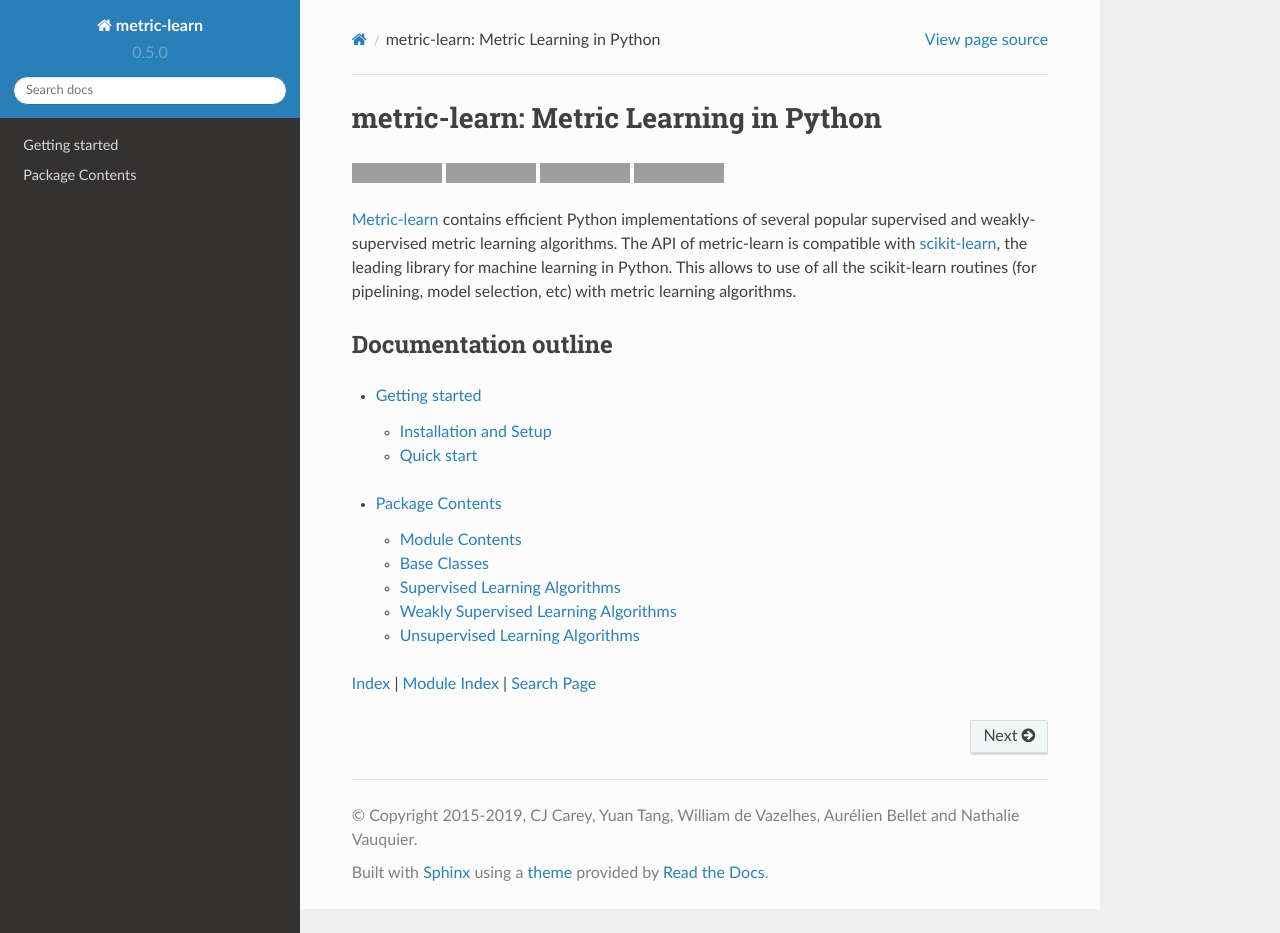
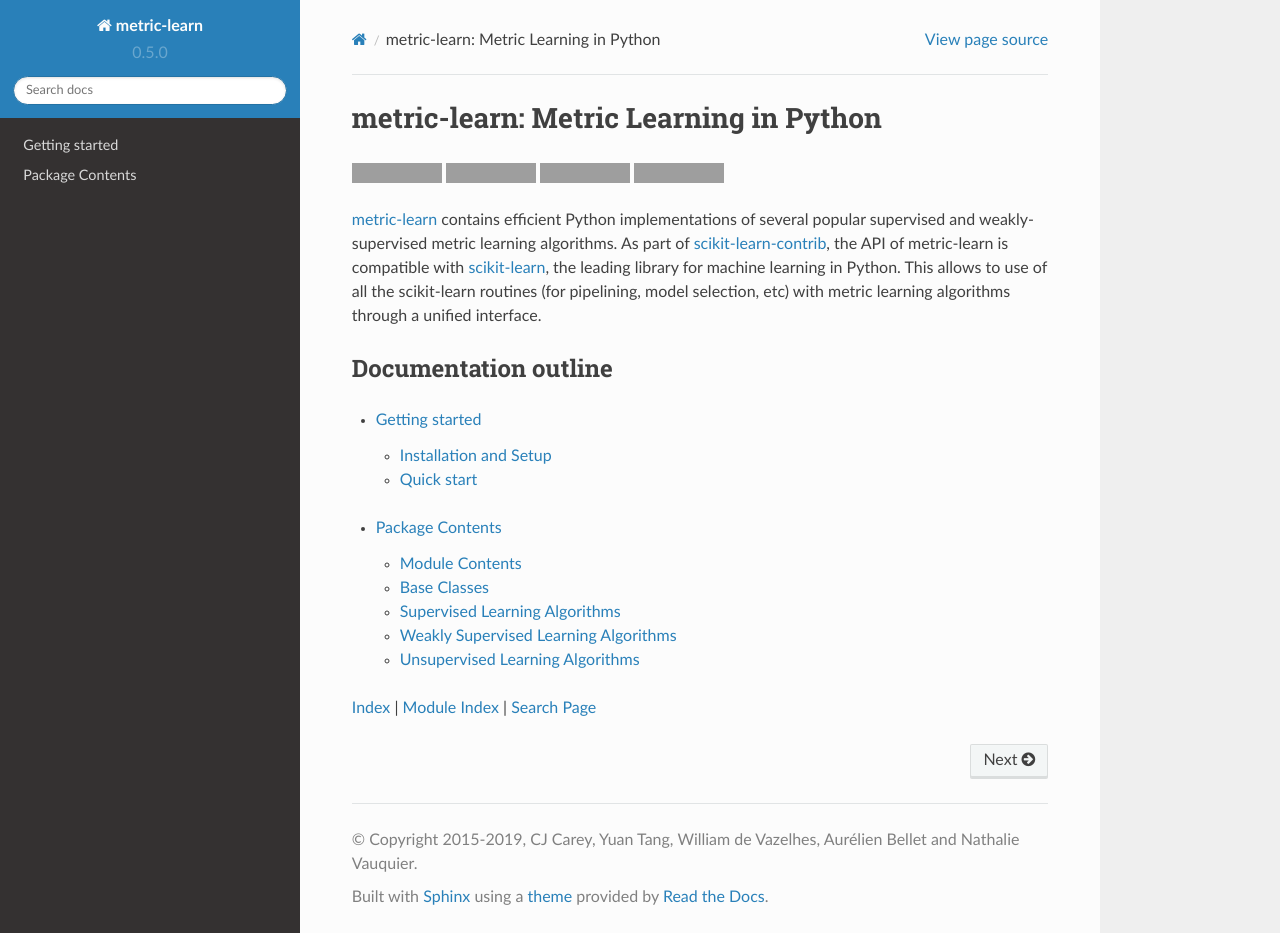
Before and after one commit to scikit-learn-contrib/metric-learn, a Sphinx documentation site: the page built from doc/index.rst, in a window 1280 px wide and 933 px high. Built offline with Sphinx 7.4.7 and the Read the Docs theme 2.0.0, drawn with Linux system fonts in a browser that asks for light colours; pages that are not in the unit, such as notebooks, are missing from menus; grey boxes are pictures that could not be loaded.

Commit message:
[MRG] Consistent readme and doc index (#245)
* consistent readme and doc index

* lower case m

```diff
--- a/doc/index.rst
+++ b/doc/index.rst
@@ -2,12 +2,14 @@
 =======================================
 |Travis-CI Build Status| |License| |PyPI version| |Code coverage|
 
-`Metric-learn <https://github.com/scikit-learn-contrib/metric-learn>`_ contains efficient Python implementations of several
-popular supervised and weakly-supervised metric learning algorithms. The API
-of metric-learn is compatible with `scikit-learn
+`metric-learn <https://github.com/scikit-learn-contrib/metric-learn>`_
+contains efficient Python implementations of several popular supervised and
+weakly-supervised metric learning algorithms. As part of `scikit-learn-contrib
+<https://github.com/scikit-learn-contrib>`_, the API of metric-learn is compatible with `scikit-learn
 <https://scikit-learn.org/>`_, the leading library for machine learning in
 Python. This allows to use of all the scikit-learn routines (for pipelining,
-model selection, etc) with metric learning algorithms.
+model selection, etc) with metric learning algorithms through a unified
+interface.
 
 Documentation outline
 ---------------------
```
Also changed, not shown: README.rst (+3 -5 lines).
